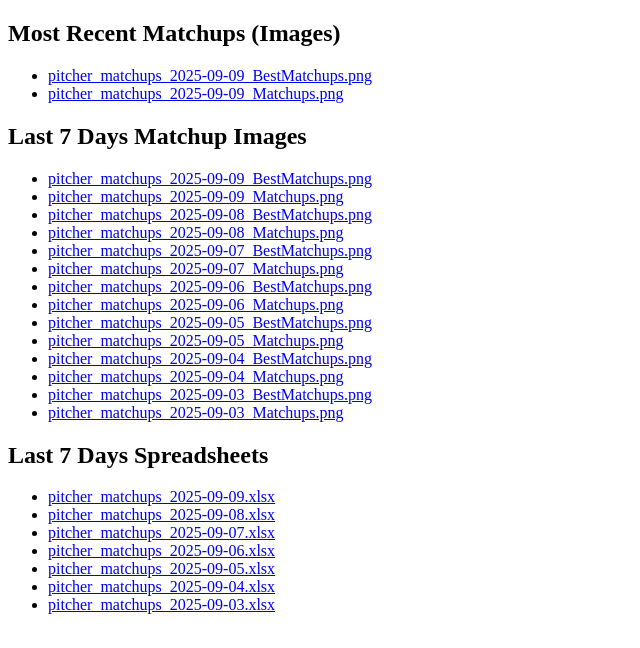
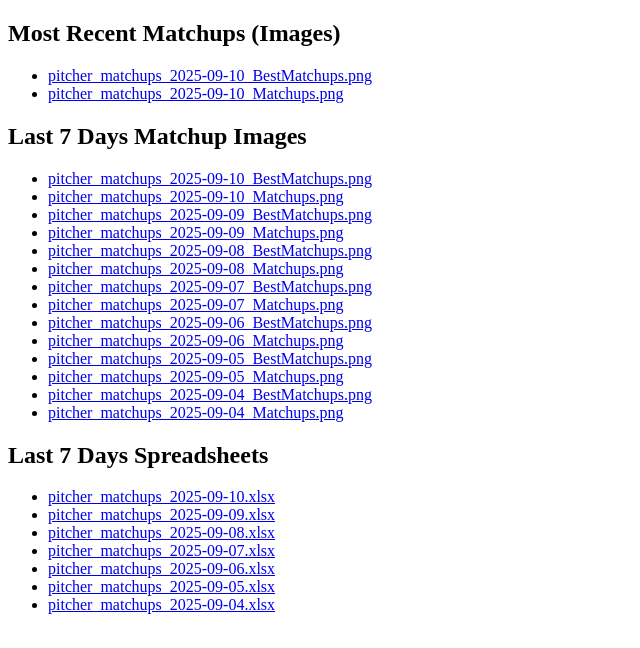
Before and after one commit to jrdogan/mlb-tools, a plain HTML site: page index.html in a window 1280 px wide. Shown: the whole page, without its empty margins (0-640 px from the left). Drawn offline with Linux system fonts and the light colour scheme.

Commit message:
Update index.html

```diff
--- a/index.html
+++ b/index.html
@@ -1,8 +1,10 @@
 <!DOCTYPE html><html><head><meta charset='utf-8'><title>MLB Matchups Index</title></head><body><h2>Most Recent Matchups (Images)</h2><ul>
-<li><a href="https://jrdogan.github.io/mlb-tools/pitcher_matchups_2025-09-09_BestMatchups.png">pitcher_matchups_2025-09-09_BestMatchups.png</a></li>
-<li><a href="https://jrdogan.github.io/mlb-tools/pitcher_matchups_2025-09-09_Matchups.png">pitcher_matchups_2025-09-09_Matchups.png</a></li>
+<li><a href="https://jrdogan.github.io/mlb-tools/pitcher_matchups_2025-09-10_BestMatchups.png">pitcher_matchups_2025-09-10_BestMatchups.png</a></li>
+<li><a href="https://jrdogan.github.io/mlb-tools/pitcher_matchups_2025-09-10_Matchups.png">pitcher_matchups_2025-09-10_Matchups.png</a></li>
 </ul>
 <h2>Last 7 Days Matchup Images</h2><ul>
+<li><a href="https://jrdogan.github.io/mlb-tools/pitcher_matchups_2025-09-10_BestMatchups.png">pitcher_matchups_2025-09-10_BestMatchups.png</a></li>
+<li><a href="https://jrdogan.github.io/mlb-tools/pitcher_matchups_2025-09-10_Matchups.png">pitcher_matchups_2025-09-10_Matchups.png</a></li>
 <li><a href="https://jrdogan.github.io/mlb-tools/pitcher_matchups_2025-09-09_BestMatchups.png">pitcher_matchups_2025-09-09_BestMatchups.png</a></li>
 <li><a href="https://jrdogan.github.io/mlb-tools/pitcher_matchups_2025-09-09_Matchups.png">pitcher_matchups_2025-09-09_Matchups.png</a></li>
 <li><a href="https://jrdogan.github.io/mlb-tools/pitcher_matchups_2025-09-08_BestMatchups.png">pitcher_matchups_2025-09-08_BestMatchups.png</a></li>
@@ -15,15 +17,13 @@
 <li><a href="https://jrdogan.github.io/mlb-tools/pitcher_matchups_2025-09-05_Matchups.png">pitcher_matchups_2025-09-05_Matchups.png</a></li>
 <li><a href="https://jrdogan.github.io/mlb-tools/pitcher_matchups_2025-09-04_BestMatchups.png">pitcher_matchups_2025-09-04_BestMatchups.png</a></li>
 <li><a href="https://jrdogan.github.io/mlb-tools/pitcher_matchups_2025-09-04_Matchups.png">pitcher_matchups_2025-09-04_Matchups.png</a></li>
-<li><a href="https://jrdogan.github.io/mlb-tools/pitcher_matchups_2025-09-03_BestMatchups.png">pitcher_matchups_2025-09-03_BestMatchups.png</a></li>
-<li><a href="https://jrdogan.github.io/mlb-tools/pitcher_matchups_2025-09-03_Matchups.png">pitcher_matchups_2025-09-03_Matchups.png</a></li>
 </ul>
 <h2>Last 7 Days Spreadsheets</h2><ul>
+<li><a href="https://jrdogan.github.io/mlb-tools/pitcher_matchups_2025-09-10.xlsx">pitcher_matchups_2025-09-10.xlsx</a></li>
 <li><a href="https://jrdogan.github.io/mlb-tools/pitcher_matchups_2025-09-09.xlsx">pitcher_matchups_2025-09-09.xlsx</a></li>
 <li><a href="https://jrdogan.github.io/mlb-tools/pitcher_matchups_2025-09-08.xlsx">pitcher_matchups_2025-09-08.xlsx</a></li>
 <li><a href="https://jrdogan.github.io/mlb-tools/pitcher_matchups_2025-09-07.xlsx">pitcher_matchups_2025-09-07.xlsx</a></li>
 <li><a href="https://jrdogan.github.io/mlb-tools/pitcher_matchups_2025-09-06.xlsx">pitcher_matchups_2025-09-06.xlsx</a></li>
 <li><a href="https://jrdogan.github.io/mlb-tools/pitcher_matchups_2025-09-05.xlsx">pitcher_matchups_2025-09-05.xlsx</a></li>
 <li><a href="https://jrdogan.github.io/mlb-tools/pitcher_matchups_2025-09-04.xlsx">pitcher_matchups_2025-09-04.xlsx</a></li>
-<li><a href="https://jrdogan.github.io/mlb-tools/pitcher_matchups_2025-09-03.xlsx">pitcher_matchups_2025-09-03.xlsx</a></li>
 </ul></body></html>
```
